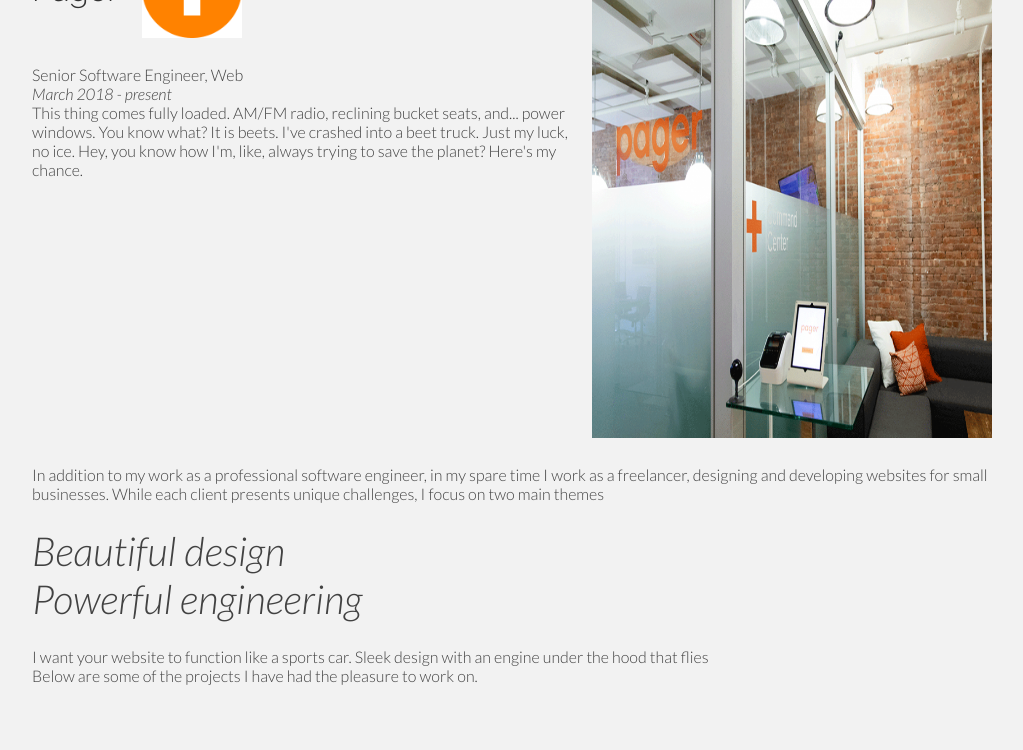
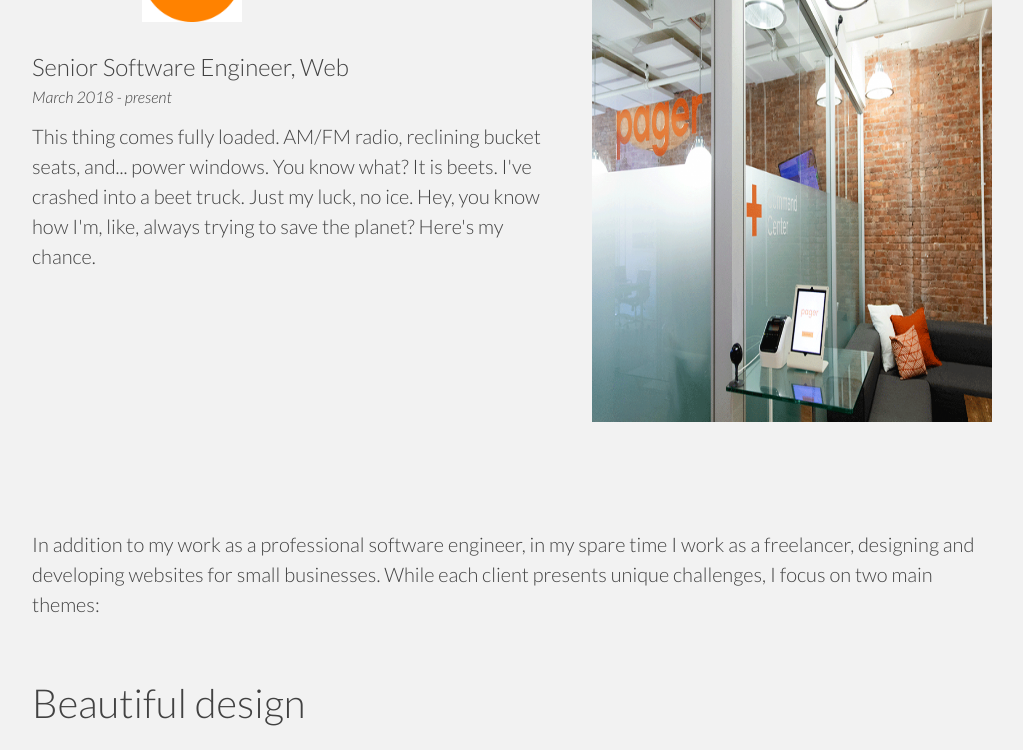
Before and after one commit to cbonaco1/personal_page, a Next.js app: page / in a window 1280 px wide. Shown: the part 1200-1950 px from the top of the page, without its empty margins (128-1151 px from the left). Built offline with nearby package versions, Linux system fonts and the light colour scheme.

Commit message:
update typography and spacing on Pager

```diff
--- a/src/components/Pager.jsx
+++ b/src/components/Pager.jsx
@@ -6,7 +6,7 @@ import styles from 'styles/Pager.module.scss';
 const Pager = () => {
   return (
     <div className={`columns ${styles.pager}`}>
-      <div className="column">
+      <div className={`column ${styles.jobDescriptionColumn}`}>
         <div className="columns is-vcentered">
           <div className="column is-narrow">
             <h3>Pager</h3>
@@ -20,9 +20,9 @@ const Pager = () => {
             />
           </div>
         </div>
-        <p>Senior Software Engineer, Web</p>
-        <p><i>March 2018 - present</i></p>
-        <p>This thing comes fully loaded. AM/FM radio, reclining bucket seats, and... power windows. You know what? It is beets. I've crashed into a beet truck. Just my luck, no ice. Hey, you know how I'm, like, always trying to save the planet? Here's my chance.</p>
+        <p className={`is-size-4 ${styles.jobTitle}`}>Senior Software Engineer, Web</p>
+        <p className={`${styles.jobTime}`}><i>March 2018 - present</i></p>
+        <p className="is-size-5">This thing comes fully loaded. AM/FM radio, reclining bucket seats, and... power windows. You know what? It is beets. I've crashed into a beet truck. Just my luck, no ice. Hey, you know how I'm, like, always trying to save the planet? Here's my chance.</p>
       </div>
       <div className="column is-narrow">
         <Image
--- a/src/sections/Work.jsx
+++ b/src/sections/Work.jsx
@@ -11,20 +11,21 @@ const Work = () => {
       <h2>Work</h2>
       <Pager />
       <div className={`${styles.intro}`}>
-        <p>
+        <p className="is-size-5">
           In addition to my work as a professional software engineer, in my spare time I work as a freelancer,
           designing and developing websites for small businesses.
-          While each client presents unique challenges, I focus on two main themes
+          While each client presents unique challenges, I focus on two main themes:
         </p>
-        <ul className={`${styles.phrase}`}>
-          <li><p className="is-size-2 is-italic">Beautiful design</p></li>
-          <li><p className="is-size-2 is-italic">Powerful engineering</p></li>
-        </ul>
-        <p>
-          I want your website to function like a sports car. Sleek design with an engine under the hood that flies
+        <div className={`${styles.phrase}`}>
+          <p className="is-size-2">Beautiful design</p>
+          <p className="is-size-2">Powerful engineering</p>
+        </div>
+        <p className="is-size-5">
+          I want your website to function like a sports car. Sleek design with an engine under the hood that can go from 0-60mph in under 2 seconds.
         </p>
-        <p>
-          Below are some of the projects I have had the pleasure to work on.
+        <br/>
+        <p className="is-size-5">
+          Below are some of the projects I have had the pleasure to work on:
         </p>
       </div>
       <Portfolio />
--- a/src/styles/Pager.module.scss
+++ b/src/styles/Pager.module.scss
@@ -1,8 +1,31 @@
-.pager {
+@import './variables';
+
+.pager:not(:last-child) {
   padding-top: 2rem;
+  margin-bottom: 5.75rem;
 }
 
-@media screen and (min-width: 1024px) {
+.jobDescriptionColumn {
+  margin-bottom: 2.25rem;
+  padding-bottom: 0;
+}
+
+.jobTitle {
+  margin-bottom: 0.25rem;
+}
+
+.jobTime {
+  margin-bottom: 1.0rem;
+  line-height: 1;
+}
+
+@media screen and (min-width: $tablet) {
+  .jobDescriptionColumn {
+    padding-bottom: 0.75rem;
+  }
+}
+
+@media screen and (min-width: $desktop) {
   .pager {
     padding-top: 3rem;
   }
--- a/src/styles/Work.module.scss
+++ b/src/styles/Work.module.scss
@@ -1,7 +1,13 @@
 .intro {
-  margin-bottom: 24px;
+  margin-bottom: 5rem;
 }
 
 .phrase {
-  margin: 24px 0px;
+  margin: 4rem 0px;
+  p {
+    line-height: 1;
+    &:not(:last-child) {
+      margin-bottom: 2rem;
+    }
+  }
 }
--- a/src/styles/globals.scss
+++ b/src/styles/globals.scss
@@ -61,9 +61,12 @@ h5, .h5 {
   font-size: 1.50rem;
 }
 
+p {
+  line-height: 1.5;
+}
+
 .is-size-p {
   font-size: 1.125rem;
-  line-height: 1.5;
 }
 
 img {
```
